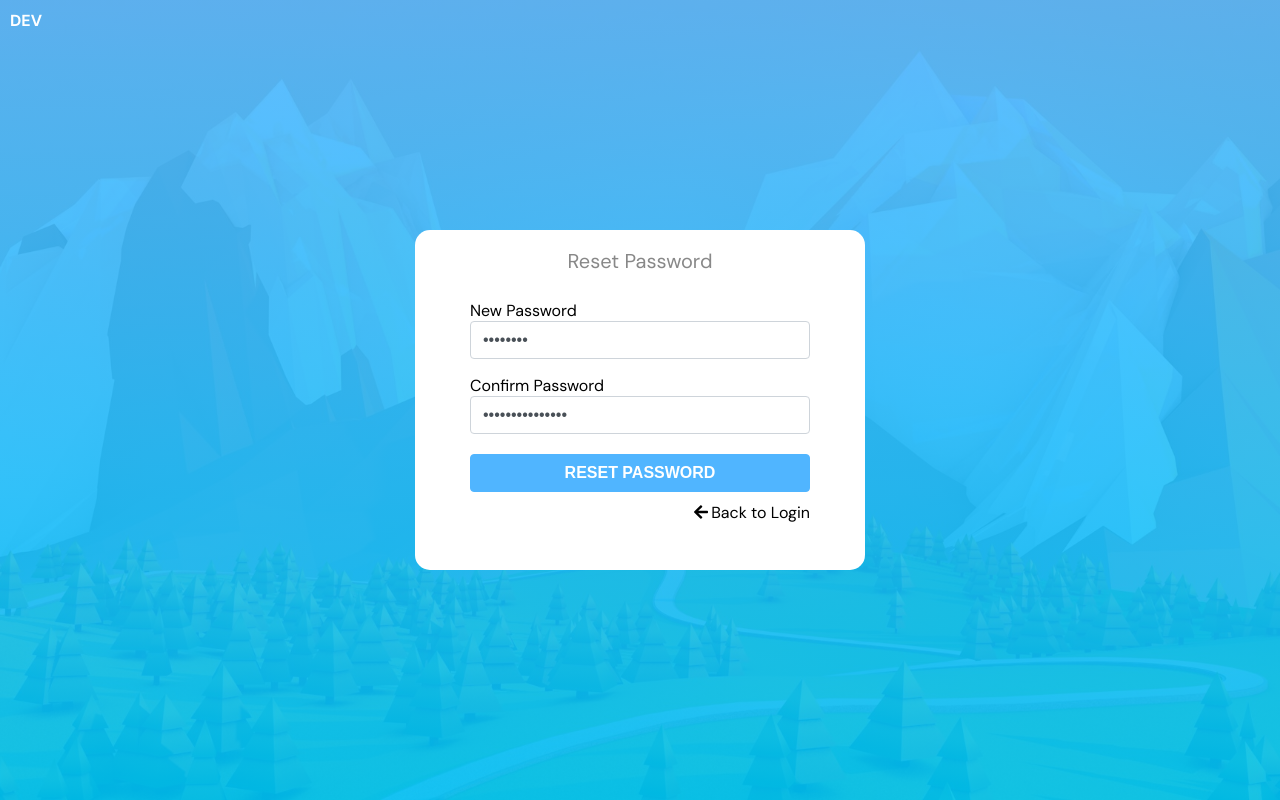
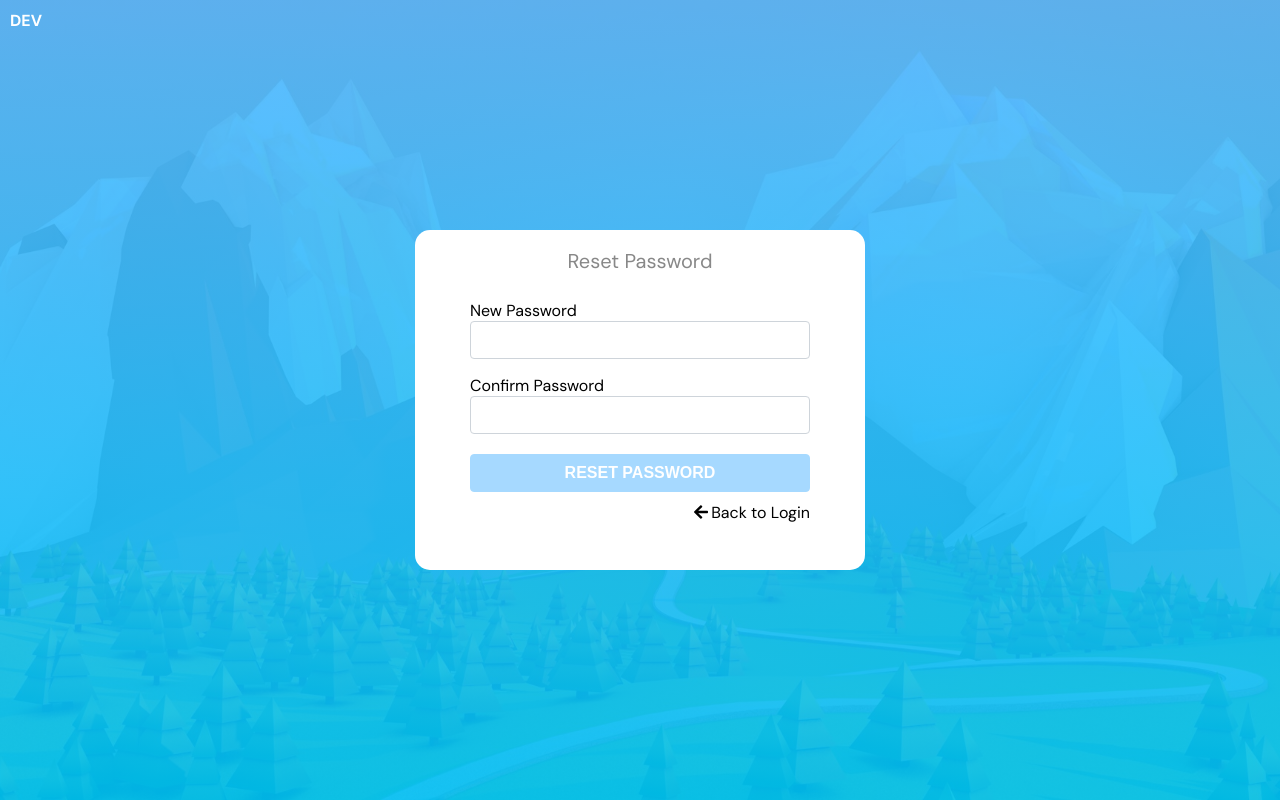
Before and after one commit to Antardas/Chithi-frontend, a React (Vite) app: page /reset-password in a window 1280 px wide. Built offline with nearby package versions, Linux system fonts and the light colour scheme; no server answers.

Commit message:
feat(auth): Implement reset password functionality in ResetPassword component

```diff
--- a/src/pages/auth/ResetPassword/ResetPassword.scss
+++ b/src/pages/auth/ResetPassword/ResetPassword.scss
@@ -1,7 +1,7 @@
 
 .reset-password-tabs {
   height: 340px;
-
+transition: all 0.3s cubic-bezier(0.39, 0.575, 0.565, 1);
   .tabs-auth {
     .tab-group {
       .tab .reset-password {
--- a/src/pages/auth/ResetPassword/index.tsx
+++ b/src/pages/auth/ResetPassword/index.tsx
@@ -1,17 +1,58 @@
-import React from 'react';
+import React, { useState } from 'react';
+import { AxiosError, AxiosResponse, isAxiosError } from 'axios';
 import './ResetPassword.scss';
-import backgroundImage from '../../../assets/images/background.jpg';
-import { Link } from 'react-router-dom';
+import { Link, useSearchParams } from 'react-router-dom';
 import Button from '../../../Components/Button';
 import Input from '../../../Components/Input';
 import { FaArrowLeft } from 'react-icons/fa';
+import backgroundImage from '../../../assets/images/background.jpg';
+import { authService } from '../../../services/api/auth/auth.service';
+import { IError } from '../../../types/axios';
+import { IForgetPasswordRes } from '../../../types/auth';
 
 const ResetPassword = () => {
+  const [password, setPassword] = useState<string>('');
+  const [confirmPassword, setConfirmPassword] = useState<string>('');
+  const [responseMessage, setResponseMessage] = useState<string>('');
+  const [alertType, setAlertType] = useState<string>('');
+  const [showAlert, setShowAlert] = useState<boolean>(false);
+  const [loading, setLoading] = useState<boolean>(false);
+  const [searchParams] = useSearchParams();
+  const token = searchParams.get('token');
+  const resetPassword = async (event: React.FormEvent<HTMLFormElement>) => {
+    setLoading(true);
+    event.preventDefault();
+
+    try {
+      const result: AxiosResponse<IForgetPasswordRes> = await authService.resetPassword(`${token}`, {
+        confirmPassword,
+        password
+      });
+      console.log(result);
+
+      setLoading(false);
+      setResponseMessage(result.data.message);
+      setPassword('');
+      setConfirmPassword('');
+      setShowAlert(false);
+      setAlertType('alert-success');
+    } catch (error: unknown) {
+      setShowAlert(true);
+      setLoading(false);
+      setAlertType('alert-error');
+      if (isAxiosError(error)) {
+        const typedError: AxiosError<IError> = error;
+        setResponseMessage(typedError?.response?.data?.message || 'Something went wrong');
+      } else {
+        setResponseMessage('Something Went Wrong');
+      }
+    }
+  };
   return (
     <div className="container-wrapper" style={{ backgroundImage: `url(${backgroundImage})` }}>
       <div className="environment">DEV</div>
       <div className="container-wrapper-auth">
-        <div className="tabs reset-password-tabs" /* style={{ height: `${responseMessage ? '400px' : ''}` }} */>
+        <div className="tabs reset-password-tabs" style={{ height: `${responseMessage ? '400px' : ''}` }}>
           <div className="tabs-auth">
             <ul className="tab-group">
               <li className="tab">
@@ -20,31 +61,45 @@ const ResetPassword = () => {
             </ul>
             <div className="tab-item">
               <div className="auth-inner">
-                {/* <div className="alerts" role="alert">
-                  Error message
-                </div> */}
-                <form className="reset-password-form">
+                {responseMessage ? (
+                  <div className={`alerts ${alertType}`} role="alert">
+                    {responseMessage}
+                  </div>
+                ) : (
+                  ''
+                )}
+                <form className="reset-password-form" onSubmit={resetPassword}>
                   <div className="form-input-container">
                     <Input
                       id="password"
                       name="password"
                       type="password"
-                      value={'password'}
+                      value={password}
+                      style={{
+                        border: `${showAlert ? '1px solid #fa9b8a' : ''}`
+                      }}
                       labelText="New Password"
                       placeholder="New Password"
-                      handleChange={() => {}}
+                      handleChange={(e) => setPassword(e.target.value)}
                     />
                     <Input
-                      id="cpassword"
-                      name="cpassword"
+                      id="password"
+                      name="password"
                       type="password"
-                      value={'confirmPassword'}
+                      value={confirmPassword}
+                      style={{
+                        border: `${showAlert ? '1px solid #fa9b8a' : ''}`
+                      }}
                       labelText="Confirm Password"
                       placeholder="Confirm Password"
-                      handleChange={() => {}}
+                      handleChange={(e) => setConfirmPassword(e.target.value)}
                     />
                   </div>
-                  <Button label="RESET PASSWORD" className="auth-button button" disabled={false} />
+                  <Button
+                    label={`${loading ? 'RESET PASSWORD in progress' : 'RESET PASSWORD'}`}
+                    className="auth-button button"
+                    disabled={confirmPassword !== password || !password || !confirmPassword || !token || loading}
+                  />
 
                   <Link to={'/'}>
                     <span className="login">
--- a/src/services/api/auth/auth.service.ts
+++ b/src/services/api/auth/auth.service.ts
@@ -1,5 +1,5 @@
 import axios from '../../axios';
-import { ISignInData, ISignupData } from '../../../types/auth';
+import { ISignInData, ISignupData, ResetPasswordData } from '../../../types/auth';
 
 class AuthService {
   async singUp(body: ISignupData) {
@@ -14,7 +14,7 @@ class AuthService {
     const response = await axios.post('/forgot-password', { email });
     return response;
   }
-  async resetPassword(token: string, body: any) {
+  async resetPassword(token: string, body: ResetPasswordData) {
     const response = await axios.post(`/reset-password/${token}`, body);
     return response;
   }
```
